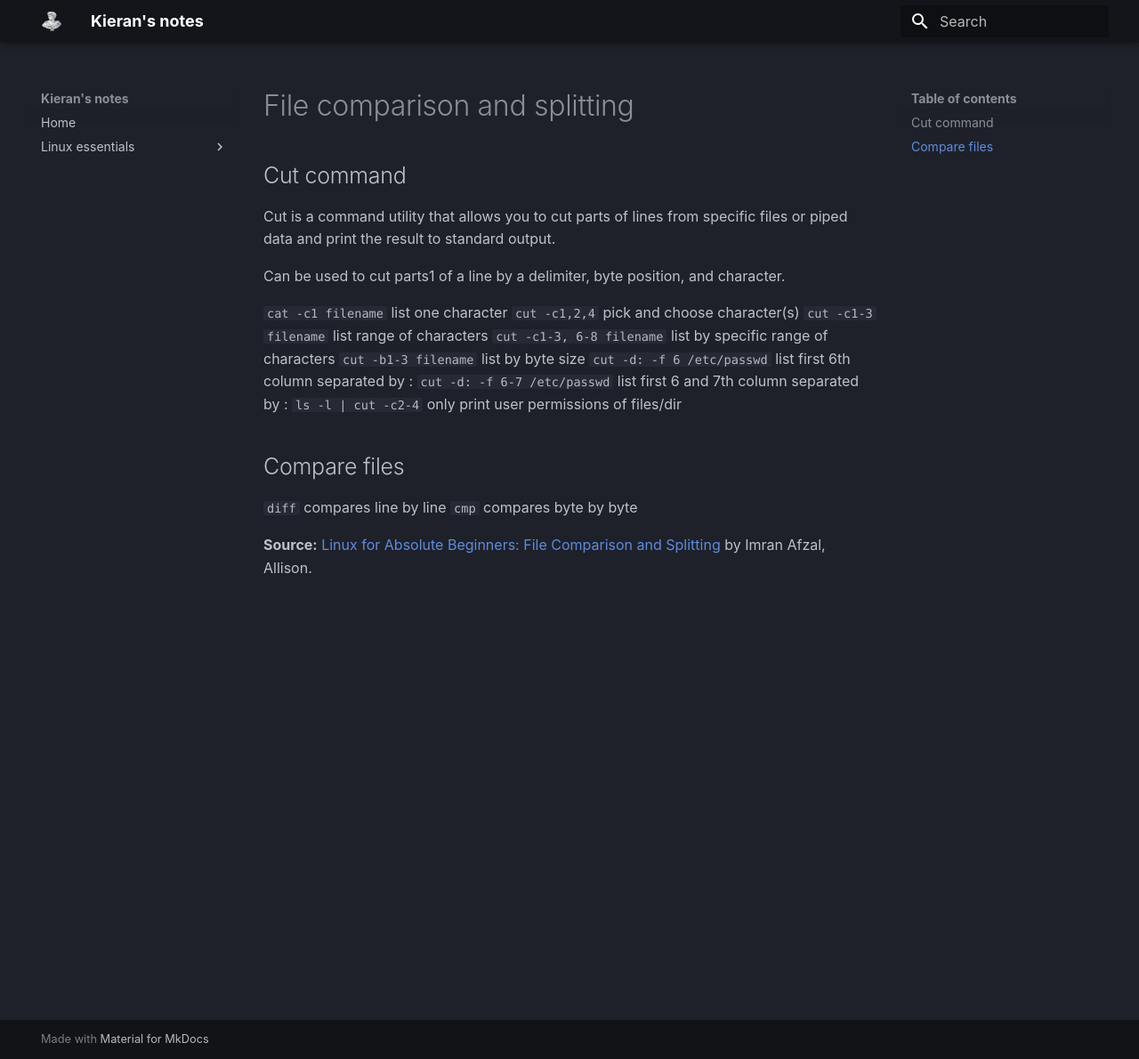
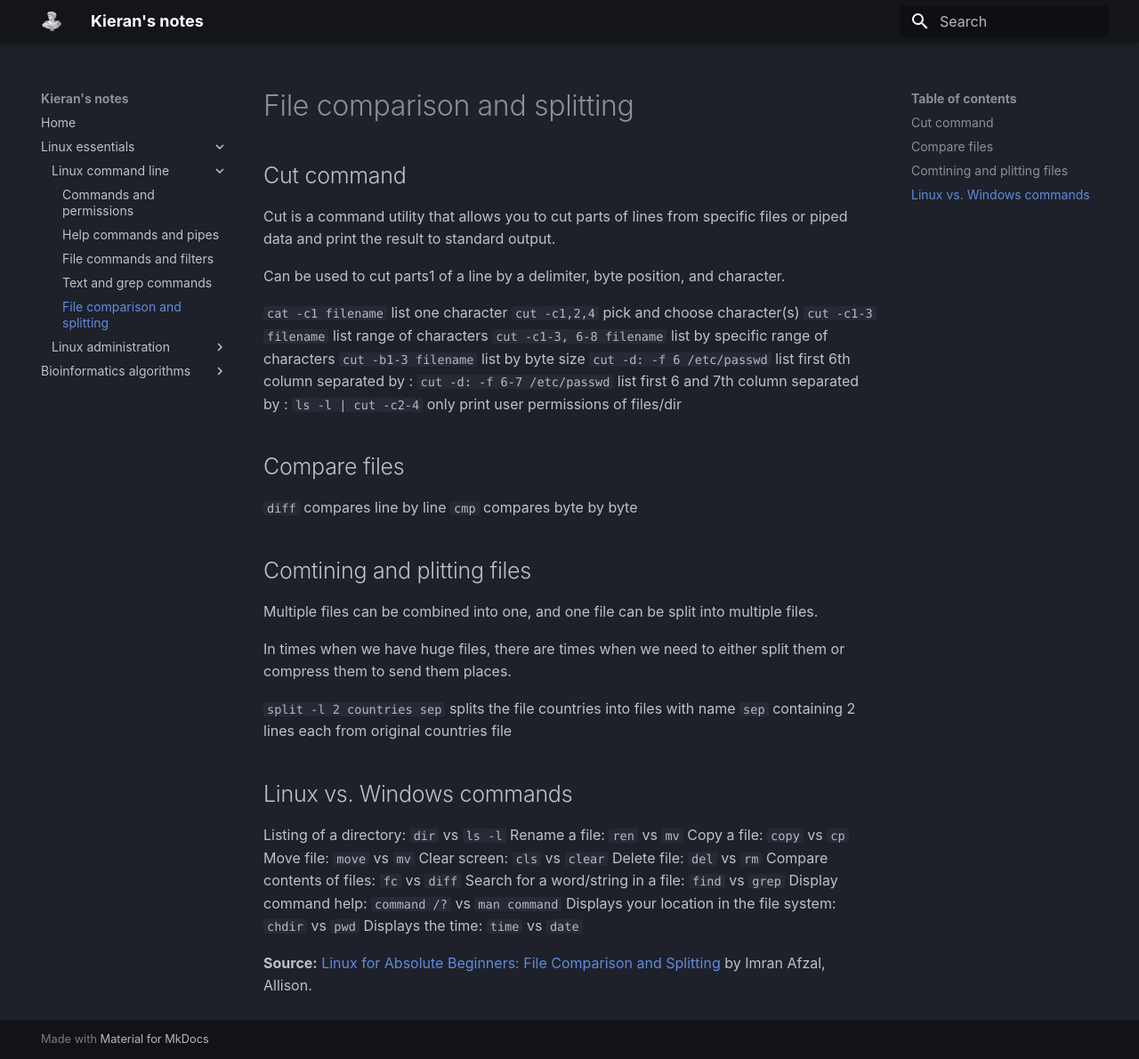
Before and after one commit to kieranaston/my-notes, an MkDocs documentation site: the page built from docs/linux-essentials/linux-command-line/file-comparison-and-splitting.md, in a window 1280 px wide and 1190 px high. Shown: the whole window at 89% size. Built offline with MkDocs 1.6.1 and Material for MkDocs 9.7.7, drawn with Linux system fonts in a browser that asks for light colours.

```diff
--- a/docs/linux-essentials/linux-command-line/file-comparison-and-splitting.md
+++ b/docs/linux-essentials/linux-command-line/file-comparison-and-splitting.md
@@ -20,4 +20,26 @@
 `diff` compares line by line
 `cmp` compares byte by byte
 
+## Comtining and plitting files
+
+Multiple files can be combined into one, and one file can be split into multiple files.
+
+In times when we have huge files, there are times when we need to either split them or compress them to send them places.
+
+`split -l 2 countries sep` splits the file countries into files with name `sep` containing 2 lines each from original countries file
+
+## Linux vs. Windows commands
+
+Listing of a directory: `dir` vs `ls -l`
+Rename a file: `ren` vs `mv`
+Copy a file: `copy` vs `cp`
+Move file: `move` vs `mv`
+Clear screen: `cls` vs `clear`
+Delete file: `del` vs `rm`
+Compare contents of files: `fc` vs `diff`
+Search for a word/string in a file: `find` vs `grep`
+Display command help: `command /?` vs `man command`
+Displays your location in the file system: `chdir` vs `pwd`
+Displays the time: `time` vs `date`
+
 **Source:** [Linux for Absolute Beginners: File Comparison and Splitting](https://alison.com/topic/learn/118896/file-comparison-and-splitting) by Imran Afzal, Allison.
--- a/mkdocs.yml
+++ b/mkdocs.yml
@@ -20,6 +20,11 @@
           - Help commands and pipes: linux-essentials/linux-command-line/help-commands-and-pipes.md
           - File commands and filters: linux-essentials/linux-command-line/file-commands.md
           - Text and grep commands: linux-essentials/linux-command-line/text-and-grep-commands.md
+          - File comparison and splitting: linux-essentials/linux-command-line/file-comparison-and-splitting.md
+      - Linux administration:
+          - Utility commands and user management: linux-essentials/linux-administration/utility-commands-user-management.md
+  - Bioinformatics algorithms:
+      - Where in the genome does DNA replication begin?: bioinformatics-algorithms/where-in-genome-does-dna-replication-begin.md
 
 markdown_extensions:
   - pymdownx.arithmatex:
```
Also changed, not shown: docs/bioinformatics-algorithms/where-in-genome-does-dna-replication-begin.md (added, +73 -0 lines), docs/linux-essentials/linux-administration/utility-commands-user-management.md (added, +29 -0 lines).
